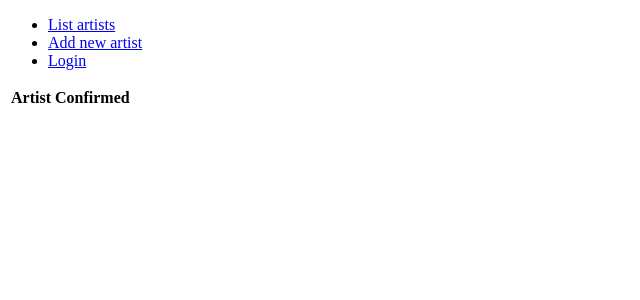
After one commit to esakemp/testi_projekti, a Flask app: page /artists in a window 1280 px wide. The commit adds this page. Shown: the top 300 px of the page, without its empty margins (0-640 px from the left). Run offline with Flask 2, Linux system fonts and the light colour scheme; data that the repository does not hold is empty.

Commit message:
changed album to artist, will add submitting albums for artists later

```diff
--- a/application/albums/forms.py
+++ b/application/artists/forms.py
@@ -1,8 +1,8 @@
 from flask_wtf import FlaskForm
 from wtforms import StringField, BooleanField, validators
 
-class AlbumForm(FlaskForm):
-    name = StringField("Album name", [validators.Length(min=1)])
+class ArtistForm(FlaskForm):
+    name = StringField("Artist name", [validators.Length(min=1)])
     owned = BooleanField("Owned")
 
     class Meta:
--- a/application/albums/models.py
+++ b/application/artists/models.py
@@ -1,6 +1,6 @@
 from application import db
 
-class Album(db.Model):
+class Artist(db.Model):
     id = db.Column(db.Integer, primary_key=True)
     date_created = db.Column(db.DateTime, default=db.func.current_timestamp())
     date_modified = db.Column(db.DateTime, default=db.func.current_timestamp(),
--- /dev/null
+++ b/application/artists/views.py
@@ -0,0 +1,48 @@
+from flask import redirect, render_template, request, url_for
+
+from application import app, db
+from application.artists.models import Artist
+from application.artists.forms import ArtistForm
+
+#list all albums
+@app.route("/artists", methods=["GET"])
+def artists_index():
+    return render_template("artists/list.html", artists = Artist.query.all())
+
+#shows form for adding albums
+@app.route("/artists/new")
+def artists_form():
+    return render_template("artists/new.html", form = ArtistForm())
+
+#mark album as owned or not owned
+@app.route("/artists/<artist_id>/", methods=["POST"])
+def artist_set_owned(artist_id):
+
+    a = Artist.query.get(artist_id)
+
+    if a.owned == True:
+        a.owned = False
+    else:
+        a.owned = True
+
+    #a.owned = True
+    db.session().commit()
+
+    return redirect(url_for("artists_index"))
+
+
+#creates new album
+@app.route("/artists/", methods=["POST"])
+def artists_create():
+    form = ArtistForm(request.form)
+
+    if not form.validate():
+        return render_template("artists/new.html", form = form)
+
+    a = Artist(form.name.data)
+    a.owned = form.owned.data
+
+    db.session().add(a)
+    db.session().commit()
+
+    return redirect(url_for("artists_index"))
--- a/application/auth/models.py
+++ b/application/auth/models.py
@@ -1,6 +1,6 @@
 from application import db
 
-class Uer(db.Model):
+class User(db.Model):
 
     __tablename__ = "account"
 
@@ -8,7 +8,6 @@ class Uer(db.Model):
     date_created = db.Column(db.DateTime, default=db.func.current_timestamp())
     date_modified = db.Column(db.DateTime, default=db.func.current_timestamp(),
                               onupdate=db.func.current_timestamp())
-
 
     name = db.Column(db.String(144), nullable=False)
     username = db.Column(db.String(144), nullable=False)
--- /dev/null
+++ b/application/templates/artists/list.html
@@ -0,0 +1,23 @@
+{% extends "layout.html" %}
+
+{% block body %}
+
+<table>
+    <tr>
+        <th>Artist</th>
+        <th>Confirmed</th>
+    </tr>
+    {% for artist in artists %}
+    <tr>
+        <td>{{ artist.name }}</td>
+        <td>{{ artist.owned }}</td>
+        <td>
+            <form method="POST" action="{{ url_for('artists_set_owned', artist_id=artist.id) }}">
+                <input type="submit" value="Change if confirmed!"/>
+            </form>
+        </td>
+    </tr>
+    {% endfor %}
+</table>
+
+{% endblock %}
--- a/application/templates/albums/new.html
+++ b/application/templates/artists/new.html
@@ -2,9 +2,9 @@
 
 {% block body %}
 <tr>
-    <th>New album submission</th>
+    <th>New artist submission</th>
 </tr>
-<form method="POST" action="{{ url_for('albums_create') }}">
+<form method="POST" action="{{ url_for('artists_create') }}">
     <table>
         <tr>
             <td>
@@ -29,7 +29,7 @@
         </tr>
         <tr>
             <td colspan="2">
-                <input type="submit" value="Add new album"/>
+                <input type="submit" value="Add new artist"/>
             </td>
         </tr>
     </table>
--- a/application/templates/layout.html
+++ b/application/templates/layout.html
@@ -6,8 +6,9 @@
     </head>
     <body>
         <ul>
-            <li><a href="{{ url_for('albums_index') }}"> List albums </a></li>
-            <li><a href="{{ url_for('albums_form') }}">Add new album</a></li>
+            <li><a href="{{ url_for('artists_index') }}"> List artists </a></li>
+            <li><a href="{{ url_for('artists_form') }}"> Add new artist </a></li>
+            <li><a href="{{ url_for('auth_login') }}"> Login </a></li>
         </ul>
         {% block body %}
         <p>
```
Also changed, not shown: application/__init__.py (+4 -3 lines), application/albums/views.py (deleted, +0 -58 lines), application/auth/forms.py (added, +9 -0 lines), application/auth/views.py (added, +21 -0 lines), application/templates/albums/list.html (deleted, +0 -23 lines), application/templates/auth/loginform.html (added, +31 -0 lines), application/albums.db (deleted), application/artists.db (added).
